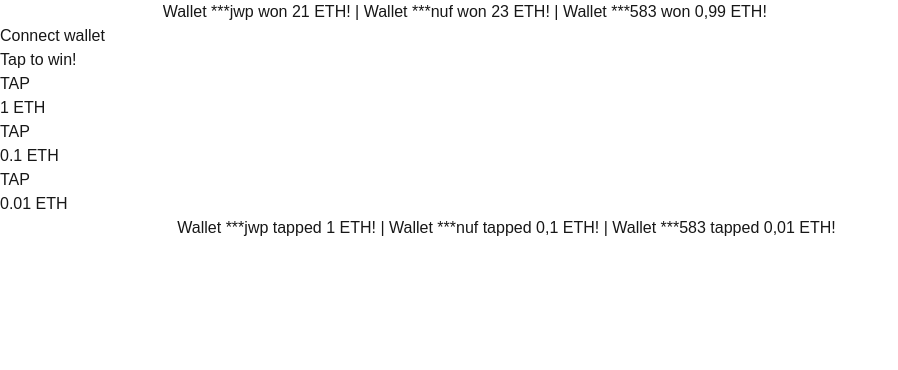
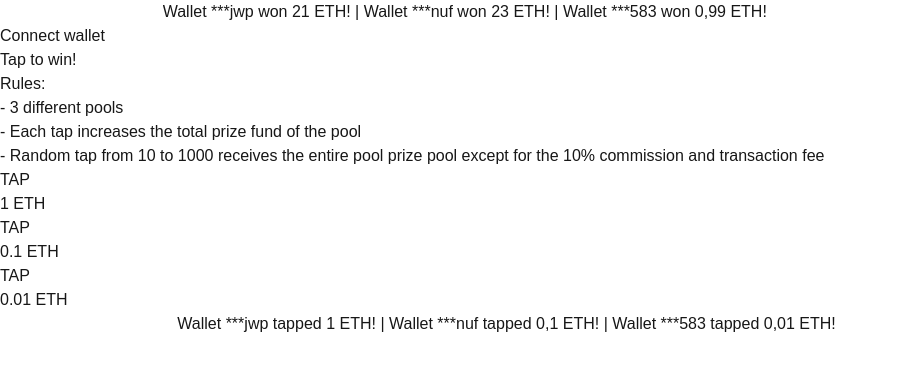
Before and after one commit to Troonsply/frontend, a Next.js app: page / in a window 1280 px wide. Shown: the top 370 px of the page, without its empty margins (0-898 px from the left). Built offline with nearby package versions, Linux system fonts and the light colour scheme.

Commit message:
add tooltip

```diff
--- a/next.config.ts
+++ b/next.config.ts
@@ -1,7 +1,7 @@
 /** @type {import('next').NextConfig} */
 
 const nextConfig = {
-    basePath: "/frontend",
+    basePath: "",
     output: "export",  // <=== enables static exports
     reactStrictMode: true,
 };
--- a/src/components/TapToWin/TapToWin.tsx
+++ b/src/components/TapToWin/TapToWin.tsx
@@ -6,18 +6,32 @@ import ConnectWalletButton from '@/components/ConnectWalletButton/ConnectWalletB
 const TapToWin: FC = () => {
     return (
         <div className="min-h-screen flex flex-col items-center justify-between bg-white py-2.5">
-            <Marquee text="Wallet ***jwp won 21 ETH! | Wallet ***nuf won 23 ETH! | Wallet ***583 won 0,99 ETH!" />
-            <ConnectWalletButton />
+            <Marquee text="Wallet ***jwp won 21 ETH! | Wallet ***nuf won 23 ETH! | Wallet ***583 won 0,99 ETH!"/>
+            <ConnectWalletButton/>
             <div className="text-center my-8 flex-col justify-between">
-                <h1 className="text-5xl text-black mb-40">Tap to win!</h1>
+                <div className="relative group">
+                    <h1 className="text-5xl text-black mb-40">Tap to win!</h1>
+                    {/* Tooltip */}
+                    <div
+                        className="text-left absolute bottom-full right-0 r mb-2 w-64 p-3 bg-gray-300 text-black text-sm rounded-md shadow-lg opacity-0 group-hover:opacity-100 transition-opacity duration-300">
+                        <p className="font-semibold mb-1">Rules:</p>
+                        <span>- 3 different pools</span><br/>
+                        <span>- Each tap increases the total prize fund of the pool</span><br/>
+                        <span>
+                            - Random tap from 10 to 1000 receives the entire pool prize pool except for the 10%
+                                commission and transaction fee
+                        </span>
+                    </div>
+                </div>
                 <div className="flex space-x-16 mt-2">
-                    <TapButton label="1 ETH" />
-                    <TapButton label="0.1 ETH" />
-                    <TapButton label="0.01 ETH" />
+                    <TapButton label="1 ETH"/>
+                    <TapButton label="0.1 ETH"/>
+                    <TapButton label="0.01 ETH"/>
                 </div>
             </div>
 
-            <Marquee text="Wallet ***jwp tapped 1 ETH! | Wallet ***nuf tapped 0,1 ETH! | Wallet ***583 tapped 0,01 ETH!" />
+            <Marquee
+                text="Wallet ***jwp tapped 1 ETH! | Wallet ***nuf tapped 0,1 ETH! | Wallet ***583 tapped 0,01 ETH!"/>
         </div>
     );
 };
```
